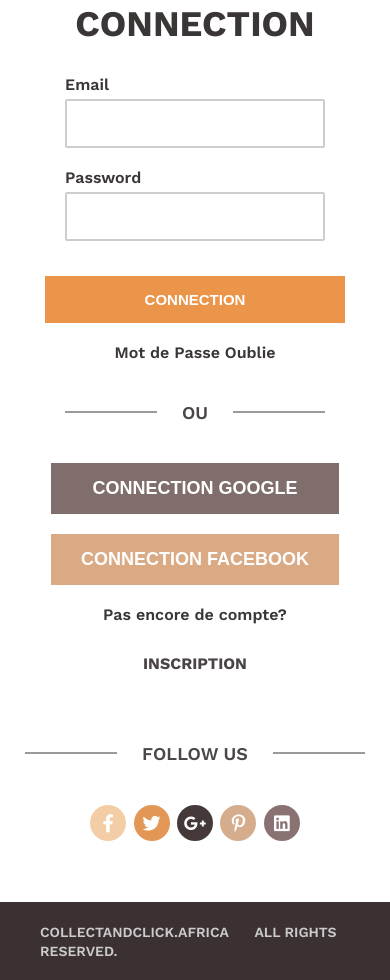
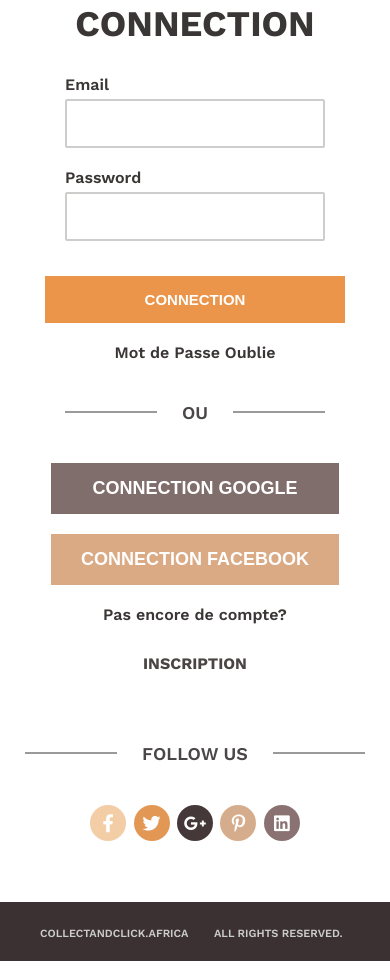
Before and after one commit to bilalbutt044/ConnectAfrica, a plain HTML site: page index.html in a window 390 px wide. Shown: the part 475-1455 px from the top of the page. Drawn offline with nearby package versions, Linux system fonts and the light colour scheme.

Commit message:
change footer fontsize for mobile view

```diff
--- a/style.css
+++ b/style.css
@@ -330,4 +330,7 @@ footer span {
             flex: 0 0 100%;
     max-width: 100%;
   }
+  footer span {
+    font-size: 11px;
+  }
 }
```
